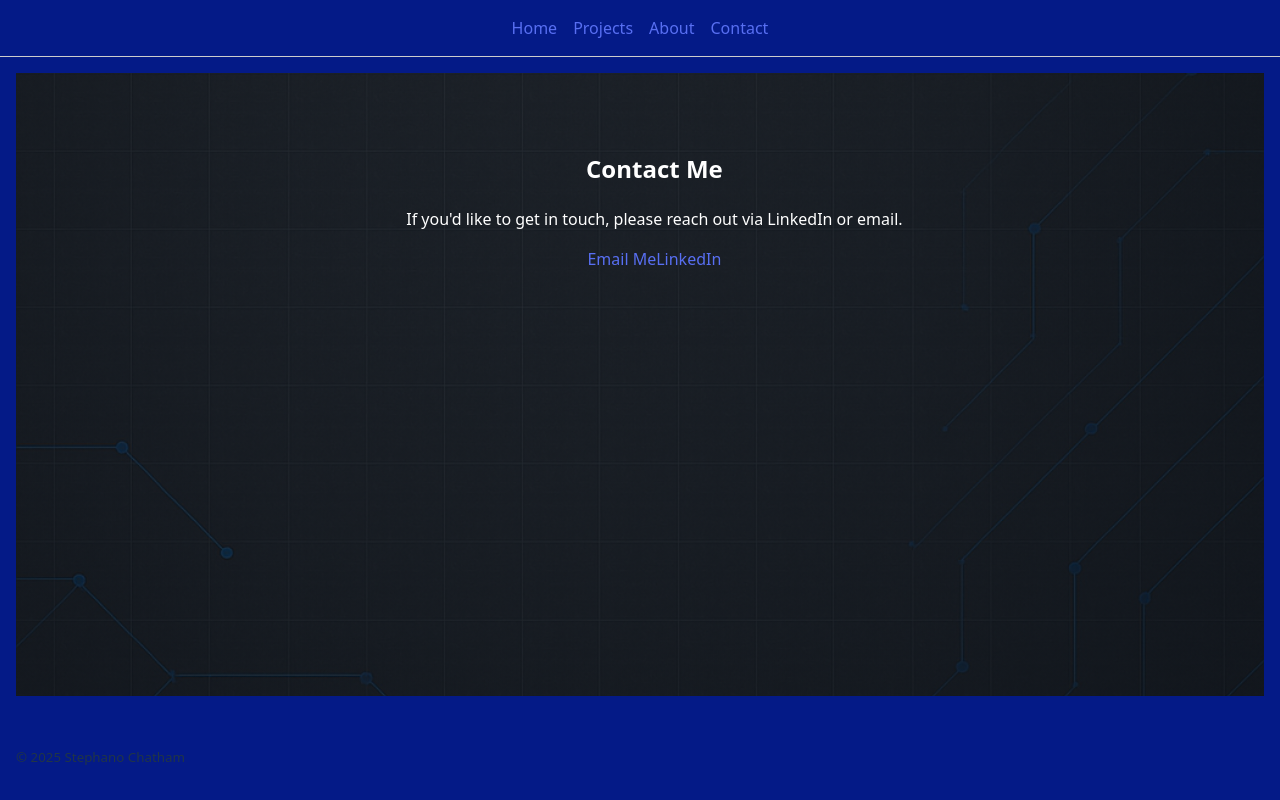
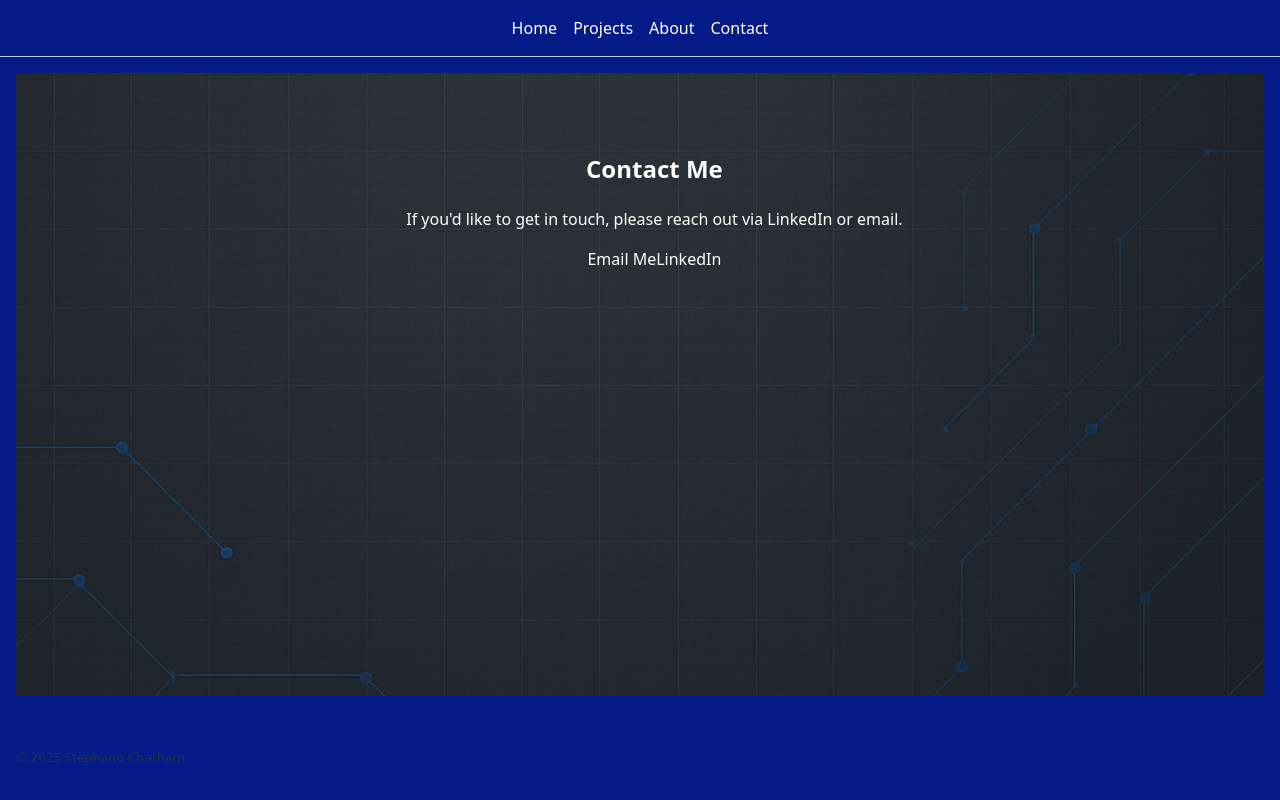
Before and after one commit to ChatCustoms/Portfolio_website, a React (Vite) app: page /contact in a window 1280 px wide. Built offline with nearby package versions, Linux system fonts and the light colour scheme.

Commit message:
Updated the css for the pages by adjusting the background image for each page and moving the LinkedIn link in contact page.

```diff
--- a/src/index.css
+++ b/src/index.css
@@ -5,7 +5,7 @@
 
   color-scheme: light dark;
   color: rgba(255, 255, 255, 0.87);
-  background-color: #242424;
+  background-color: #000000;
 
   font-synthesis: none;
   text-rendering: optimizeLegibility;
@@ -15,7 +15,7 @@
 
 a {
   font-weight: 500;
-  color: #586ff2;
+  color: #ffffff;
   text-decoration: inherit;
 }
 a:hover {
--- a/src/sections/about/About.tsx
+++ b/src/sections/about/About.tsx
@@ -4,7 +4,7 @@ import "./about.css";
 
 export default function About() {
   return (
-    <Page bg={background} overlay="rgba(6,10,16,0.55)">
+    <Page bg={background} overlay="rgba(6,10,16,0.2)">
       <div className="page-content">
         <h2>About Me</h2>
         <p>
--- a/src/sections/contact/Contact.tsx
+++ b/src/sections/contact/Contact.tsx
@@ -4,7 +4,7 @@ import "./contact.css";
 
 export default function Contact() {
   return (
-    <Page bg={background} overlay="rgba(6,10,16,0.55)">
+    <Page bg={background} overlay="rgba(6,10,16,0.2)">
       <div className="page-content">
         <section id="contact" className="contact">
           <h2>Contact Me</h2>
@@ -12,14 +12,15 @@ export default function Contact() {
             If you'd like to get in touch, please reach out via LinkedIn or
             email.
           </p>
-          <a href="mailto:stephano.chatham@gmail.com">Email Me</a>
-          <a
+          <a className="email" href="mailto:stephano.chatham@gmail.com">Email Me</a>
+          <a className="linkedin"
             href="www.linkedin.com/in/stephano-c"
             target="_blank"
             rel="noopener noreferrer"
           >
             LinkedIn
           </a>
+
         </section>
       </div>
     </Page>
--- a/src/sections/contact/contact.css
+++ b/src/sections/contact/contact.css
@@ -5,3 +5,7 @@
     text-align: center;
 
 }
+
+.linkedIn {
+    margin-left: 12px;
+}
--- a/src/sections/header/Header.tsx
+++ b/src/sections/header/Header.tsx
@@ -6,7 +6,7 @@ import background from "../../assets/Home_background.png";
 
 export default function Header() {
   return (
-    <Page bg={background} overlay="rgba(6,10,16,0.55)">
+    <Page bg={background} overlay="rgba(6,10,16,0.2)">
       <div className="page-content">
         <header className="hero">
           <div className="hero-inner container">
--- a/src/sections/projects/Projects.tsx
+++ b/src/sections/projects/Projects.tsx
@@ -4,7 +4,7 @@ import "./projects.css";
 
 export default function Projects() {
   return (
-    <Page bg={background} overlay="rgba(6,10,16,0.55)">
+    <Page bg={background} overlay="rgba(6,10,16,0.2)">
       <div className="page-content">
         <h2>Projects</h2>
         <p>
```
